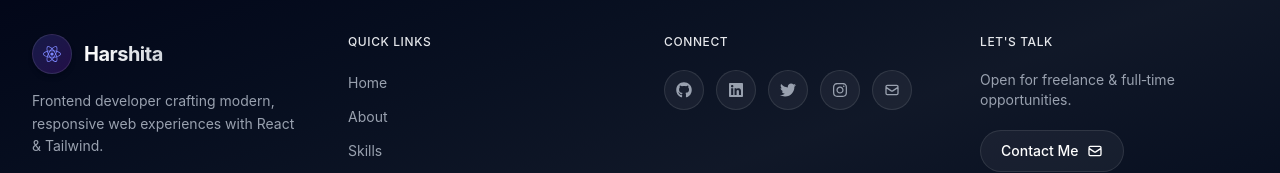
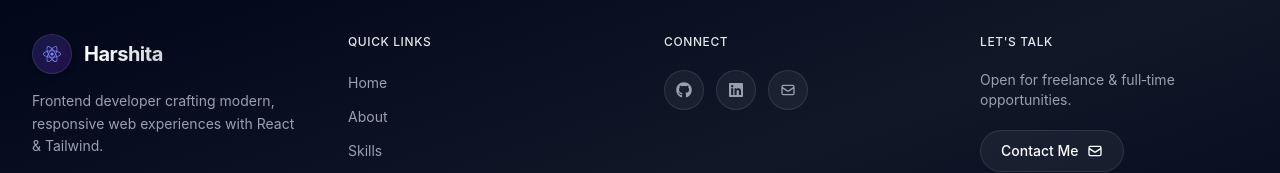
Before and after one commit to HarshitaAdhikari/Portfolio, a React (Vite) app: page /Portfolio/experience in a window 1280 px wide. Shown: the part 1278-1451 px from the top of the page. Built offline with nearby package versions, Linux system fonts and the light colour scheme.

Commit message:
change
Change

```diff
--- a/src/components/Footer.jsx
+++ b/src/components/Footer.jsx
@@ -12,10 +12,9 @@ const FOOTER_LINKS = [
 ];
 
 const SOCIAL_LINKS = [
-  { icon: <FaGithub />, url: "https://github.com/yourusername", label: "GitHub" },
-  { icon: <FaLinkedin />, url: "https://linkedin.com/in/yourusername", label: "LinkedIn" },
-  { icon: <FaTwitter />, url: "https://twitter.com/yourusername", label: "Twitter" },
-  { icon: <FaInstagram />, url: "https://instagram.com/yourusername", label: "Instagram" },
+  { icon: <FaGithub />, url: "https://github.com/HarshitaAdhikari", label: "GitHub" },
+  { icon: <FaLinkedin />, url: "https://linkedin.com/harshita-adhikari", label: "LinkedIn" },
+
   { icon: <HiOutlineMail />, url: "mailto:harshitaadhikari1234@mail.com", label: "Email" },
 ];
 
```
